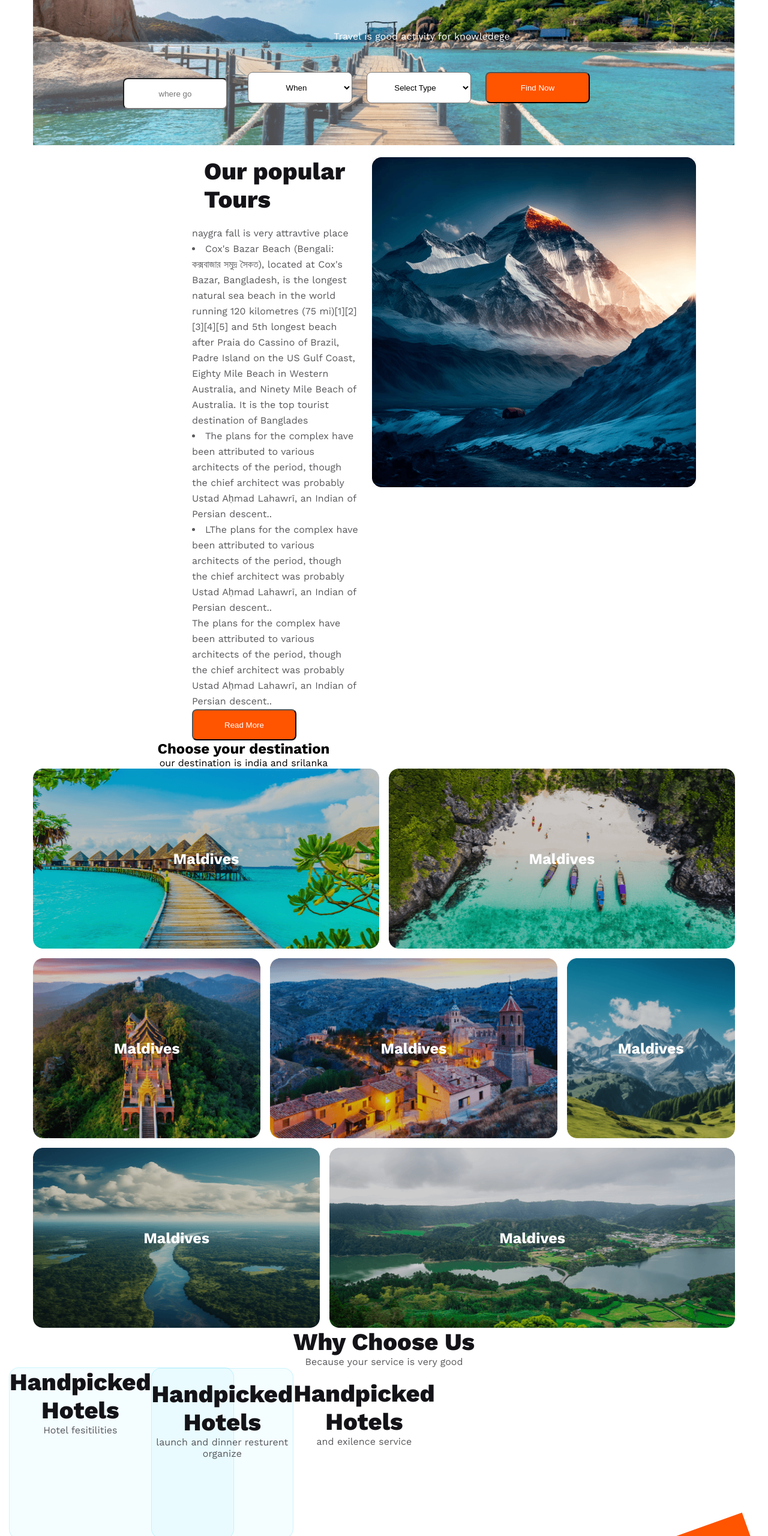
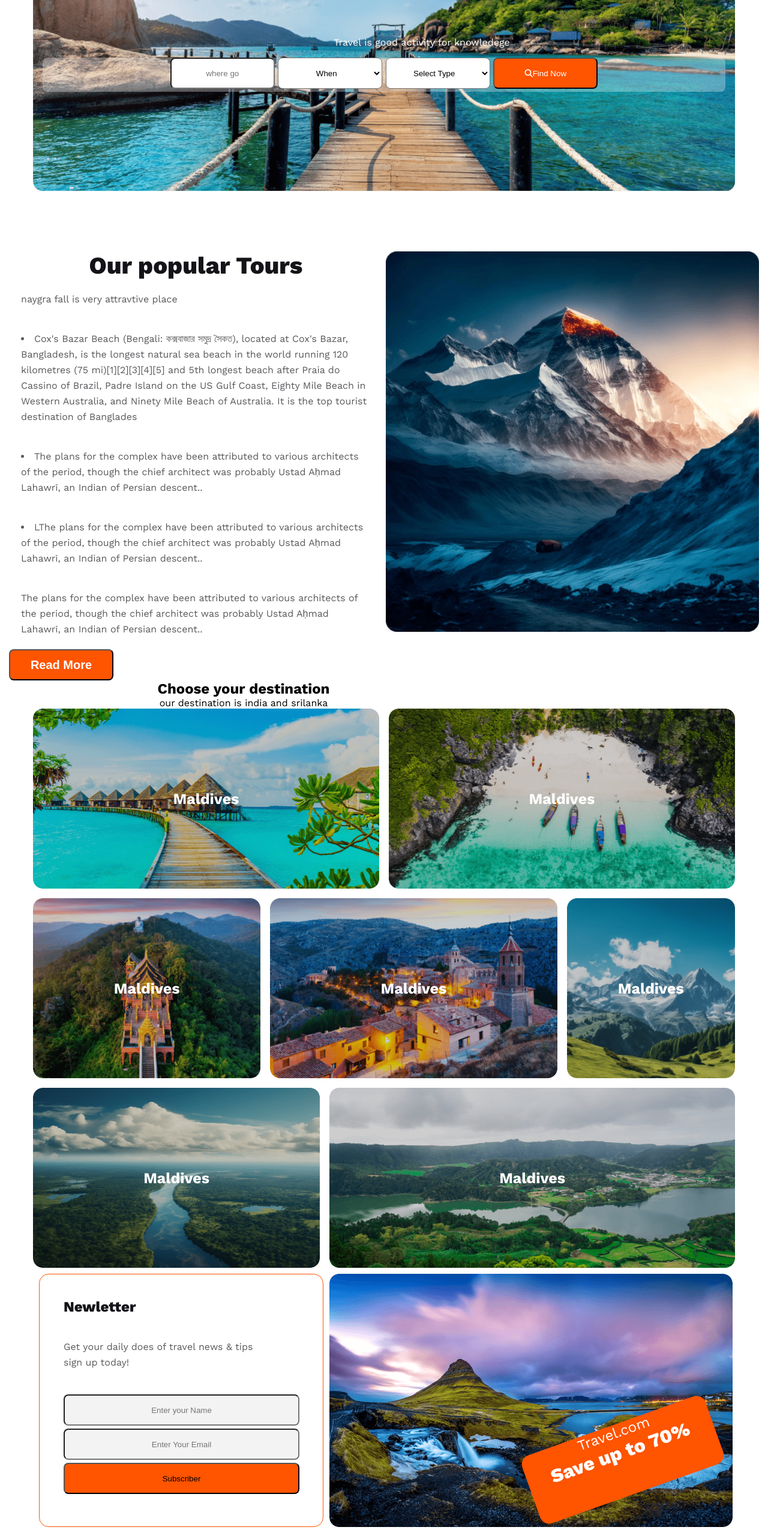
Before and after one commit to amanbban/my-assi, a plain HTML site: page index.html in a window 1280 px wide. Shown: the part 240-2800 px from the top of the page at 60% size. Drawn offline with nearby package versions, Linux system fonts and the light colour scheme.

Commit message:
correction

```diff
--- a/index.html
+++ b/index.html
@@ -11,6 +11,7 @@
 <body>
     <header>
         <!--navvar section  start-->
+
         <nav class="header-section">
             <div class="nav-conatiner">
                 <img src="Images/Group 40071 (2).png" alt="">
@@ -32,8 +33,8 @@
         <!--navvar  section end-->
         <!--banner -->
 
-        <section>
-            <div class="container">
+        <section class="boss">
+            <div class="banner-container">
                 <div class="banner-text">
                     <h1>
                         Explore your  Travel
@@ -41,7 +42,10 @@
                       <p>Travel is good activity for knowledege</p>
 
                       <div class="input-box">
-                        <input type="text" placeholder="where go">
+
+
+                       <form class="form1">
+                       <input class="sl" type="text" placeholder="where go">
                        <select class="sl">
                            <option value="">When</option>
                        </select>
@@ -49,7 +53,7 @@
                            <option value="">Select Type</option>
                        </select>
 
-                      <button class="special">Find Now</button>
+                       <button class="special"><i class="fa-solid fa-magnifying-glass"></i>Find Now</button> </form>
                       </div>
 
                     </div>
@@ -62,8 +66,9 @@
 
 
         <main>
-<section class="popular">
-    <div class="popular-content">
+<section class="popular-content">
+    <div class="popular">
+        <div>
             <h1 class="popular-title">Our popular Tours </h1>
             <p class="popular-text">naygra fall is very attravtive place </p>
             <li class="popular-text">Cox's Bazar Beach (Bengali: কক্সবাজার সমুদ্র সৈকত), located at Cox's Bazar, Bangladesh, is the longest natural sea beach in the world running 120 kilometres (75 mi)[1][2][3][4][5] and 5th longest beach after Praia do Cassino of Brazil, Padre Island on the US Gulf Coast, Eighty Mile Beach in Western Australia, and Ninety Mile Beach of Australia. It is the top tourist destination of Banglades</li>
@@ -71,17 +76,23 @@
             <li class="popular-text">LThe plans for the complex have been attributed to various architects of the period, though the chief architect was probably Ustad Aḥmad Lahawrī, an Indian of Persian descent..</li>
             <p class="popular-text"> The plans for the complex have been attributed to various architects of the period, though the chief architect was probably Ustad Aḥmad Lahawrī, an Indian of Persian descent..</p>
 
-       <button class="special"> Read More</button>
+           <button class="special"><span class="read">Read More</span> </button>
 
         </div>
 
 
-    <div class="popular-image">
+        <div>
             <img src="Images/Rectangle 4.png" alt="">
         </div>
 
+    </div>
 </section>
 <!-- popular section end -->
+
+
+
+
+
 
 <!-- Destination section start -->
 
@@ -152,53 +163,17 @@
 
 
 <!-- choose section -->
-<section class="card-section">
-    <h1> Why Choose Us </h1>
-    <p> Because your service is very good </p>
-
-    <div class="card-counter">
-        <div class="single-product1">
-            <img src="" alt="">
-            <div>
-                <h1>Handpicked Hotels</h1>
-                <p> Hotel fesitilities</p>
 
 
-        </div>
-        <div class="single-product2">
-            <img src="" alt="">
-
-                <h1>Handpicked Hotels</h1>
-                <p> launch and dinner resturent organize</p>
-
-
-        </div>
-        <div class="single-product3">
-            <img src="" alt="">
-
-                <h1>Handpicked Hotels</h1>
-                <p> and exilence service</p>
-            </div>
-
-
-        </div>
-
-
-
-
-    </div>
-
-</section>
-
 <!-- newsletter start -->
-<section class="form">
-    <div class="form-container">
+<section class="newsleter">
+    <div class="news-container">
         <h1>Newletter</h1>
         <p> Get your daily does of travel news & tips sign up today!</p>
-        <form action="">
-            <input type="text" placeholder="Enter your Name" id="">  <br>
-            <input type="email" placeholder="Enter Your Email" id=""><br>
-            <button class="special1"> Subscriber</button>
+        <form class="form-container">
+            <input type="text" placeholder="Enter your Name" id="">
+            <input type="email" placeholder="Enter Your Email" id="">
+            <button class="subscribe"> Subscriber</button>
 
         </form>
 
@@ -206,12 +181,15 @@
     </div>
 
     <div class="percent">
-<img src="Images/Rectangle 8.png" alt="">
-    </div>
+
+
         <div class="discount">
-         <p>Travel.com </p> <br>
+            <p>Travel.com </p>
+
             <h1>Save up to 70%</h1> </div>
 
+            </div>
+            </div>
 
 
 </section>
--- a/styles/style.css
+++ b/styles/style.css
@@ -4,6 +4,9 @@
     padding: 0;
     margin: 0;
     box-sizing: border-box;
+
+
+
 
 
 
@@ -19,7 +22,7 @@ font-family: 'Work Sans', sans-serif;
 }
 /* navvar navvar section start*/
 .header-section{
-    max-width: 1250px;
+    max-width: 1170px;
     width: 100%;
 
     display: flex;
@@ -70,26 +73,29 @@ font-weight: 400;
 /* header navver section end */
 
 /* header banner style start*/
-.content{
-    max-width: 1250px;
-    width: 50%;
-     margin: 0 auto;
+.banner-container{
 
-}
-.container{
-    width: 100%;
-    max-width: 1250px;
-    margin: 0 auto;
+   margin: 0 auto;
+
+    max-width: 1170px;
+    height: 500px;
+
+
 
 
 
 }
+
 .banner-text{
+
+
     max-width: 1250px;
+    height: 100%;
+
     background-image: url(../Images/Group\ 13\ \(1\)\ \(1\).png);
     background-repeat: no-repeat;
     background-size: cover;
-
+    border-radius: 16px;
 
 
 }
@@ -116,108 +122,104 @@ padding-top: 106px;
     font-size: 16px;
 
     font-weight: 400;
-    padding-top: 50px;
-    padding-bottom: ;
+    padding-top: 60px;
+
    padding-left:150px ;
    padding-right: 24px;
 }
-.input-box{
-    order: 1;
-    width: 100%;
-    display: inline-flex;
-    padding:50px;
-    padding-left: 140px;
-    gap: 24px;
-border-radius: 8px;
-background: rgba(255, 255, 255, 0.30);
-}
-input{
-    width: 174px;
-height: 52px;
-flex-shrink: 0;
-border-radius: 8px;
-background: #FFF;
-text-align: center;
-}
-.sl{
-    width: 174px;
-    height: 52px;
-    flex-shrink: 0;
-    border-radius: 8px;
-    background: #FFF;
-    text-align: center;
 
-}
-/*
-.banner{
-    display: flex;
-    align-items: center;
-    justify-content: space-between;
-}
-*/
+/* form start */
 
 
-/* header banner style end */
 
-/* main section start */
-/* popular section start*/
-.popular{
-    max-width: 1250px;
-    width: 50%;
+.input-box{
 
-    display: flex;
-    min-height: 20px;
-    margin: 0 auto;
+    width: auto 800px;
+    height: auto 84px;
+   margin: 16px;
 
 
 
 
+    border-radius: 8px;
+     background: rgba(255, 255, 255, 0.30);
+
+  text-align: center;
+
 
 }
-.popular-content{
-    width: 1250px;
-    margin-top: ;
-
-    align-items: center;
-    width: 50%;
 
 
 
+.sl{
+    width: 174px;
+    height: 52px;
 
+    border-radius: 8px;
+    background: #FFF;
+    text-align: center;
+}
+
+.fa-solid fa-magnifying-glass{
+    width: 24px;
+height: 24px;
 
 
 
 }
-.popular-image{
-   width: 50%;
-    margin: 20px;
 
 
+/* popular section start */
 
+.popular-content{
 
+    max-width: 1250px;
+    margin: 0 auto;
+    margin-top: 100px;
+}
+.popular{
+    display: flex;
+    gap: 5px;
+
+}
+.popular div{
+    width: 100%;
+}
+.popular img{
+    width: 100%;
+  margin-right: 5px;
 }
 .popular-title{
     color: #131318;
-
+text-align: center;
 
 font-size: 40px;
 
 font-weight: 800;
-margin: 20px;
-
-
 
 }
 .popular-text{
     color: rgba(19, 19, 24, 0.70);
+    padding: 20px;
 
 font-size: 16px;
 
 font-weight: 400;
 line-height: 26px;
-gap: 30px;
 
- }
+}
+
+.read{
+    color: #FFF;
+
+text-align: center;
+font-style: normal;
+font-size: 20px;
+
+font-weight: 800;
+
+}
+
  /* popular styles end */
 
  /* destination start */
@@ -303,139 +305,112 @@ gap: 30px;
 
  /* card styles */
 
- .card-counter{
-    max-width: 1250px;
-    margin: 0 auto ;
 
- }
- .card-counter{
-    min-width: 400px;
 
- }
-.single-product1{
-    width: 573px;
+/*newsletter */
+
+
+.newsleter{
+
+    max-width: 1170px;
+    margin: 0 auto;
     display: flex;
 
-    width: 30%;
-    border-radius: 16px;
-border: 1px solid rgba(41, 206, 246, 0.20);
-background: rgba(41, 206, 246, 0.05);
-}
-.single-product2{
-    width: 573px;
-height: 284px;
-border-radius: 16px;
-border: 1px solid rgba(41, 206, 246, 0.20);
-background: rgba(41, 206, 246, 0.05);
 
 }
-.single-product3{
-    width: 573px;
-height: 284px;
+.news-container{
+  margin: 10px;
+    width: 474px;
+height: 422px;
+border-radius: 16px;
+border: 1px solid #FF5400;
+margin-bottom: 70px;
 
-width: 573px;
-height: 284px;
+
 
 }
-.card-section h1{
-    text-align: center;
-    color: #131318;
-text-align: center;
+.news-container h1{
+ color: #131318;
+font-size: 24px;
+font-weight: 800;
+margin:40px;
 
-font-size: 40px;
-
-font-weight: 800;
 
 }
-.card-section p{
-    text-align: center;
-    color: rgba(19, 19, 24, 0.70);
-text-align: center;
-
+.news-container p{
+    width: 350px;
+ color: #5A5A5D;
 font-size: 16px;
 
 font-weight: 400;
-
+line-height: 26px;
+margin: 40px;
 }
-
-/*newsletter */
-.form{
-    max-width: 1250px;
-    width: 100%;
-
-    display: flex;
-    min-height: 20px;
-    margin: 0 auto;
-    justify-content: space-between;
+form input{
 
 
 }
 .form-container{
-   display: grid;
-    align-items: center;
-
-}
-
-.form-container h1{
-    color: #131318;
-
-font-size: 24px;
-
-font-weight: 800;
+ margin: 40px;
 
 
-}
-.form-container p{
-    width: 100%;
-
-    color: #5A5A5D;
-
-font-size: 16px;
-
-font-weight: 400;
-padding: 10px;
-
-
-}
-input{
-    width: 174px;
-    height: 52px;
-border-radius: 8px;
-
-margin: 10PX;
-
-
-}
-.spe width: 174px;
-height: 52px;
-border-radius: 8px;
-background: #FF5400;
-
-}
-percent{
-    position: relative;
-    min-height: 20px;
-
-    display: flex;
-    align-items: center;
-    width: 50%;
-    gap: 5px;
-
-
-}
-.percent img{
-    object-fit: cover;
-}
-.discount{
-    width: 324px;
-height: 120px;
-transform: rotate(-19.628deg);
-background-color: #FF5400;
 
 
 
 }
 
+form input{
+    width: 393px;
+height: 52px;
+border-radius: 8px;
+background: rgba(19, 19, 24, 0.05);
+text-align: center;
+margin-bottom: 5px;
+
+}
+.subscribe{
+    width: 393px;
+height: 52px;
+
+border-radius: 8px;
+background: #FF5400;
+
+}
+.percent{
+    background-image: url('Rectangle100.png');
+
+    margin-top: 10px;
+
+    width: 672px;
+    height: 422px;
+   border-radius: 16px;
+
+
+}
+
+.discount{
+    width: 324px;
+    height: 120px;
+    text-align: center;
+
+transform: rotate(-19.628deg);
+border-radius: 16px;
+background: #FF5400;
+margin-left:  327px;
+margin-top: 250px;
+
+}
+.discount p{
+    color: #FFF;
+text-align: center;
+
+font-size: 24px;
+
+font-weight: 400;
+
+
+
+}
 .discount h1{
     color: #FFF;
 
@@ -444,34 +419,22 @@ font-size: 32px;
 font-weight: 800;
 
 
-}
-.
-.discount p{
-    color: #FFF;
-text-align: center;
-
-font-size: 24px;
-
-font-weight: 400;
-position: absolute;
-
 
 }
-
-
 
 
 
 /* footer css  start */
 footer{
 
-    max-width: 1250px;
+    max-width: 1170px;
     width: 100%;
 
     min-height: 20px;
     margin: 0 auto;
     background-color: #5A5A5D;
     text-align: center;
+
 
 
  }
```
Also changed, not shown: styles/responsive.css (+47 -46 lines), styles/Rectangle100.png (renamed from Images/Rectangle 8 (1).png). Lines whose indentation alone changed are shown as unchanged.
